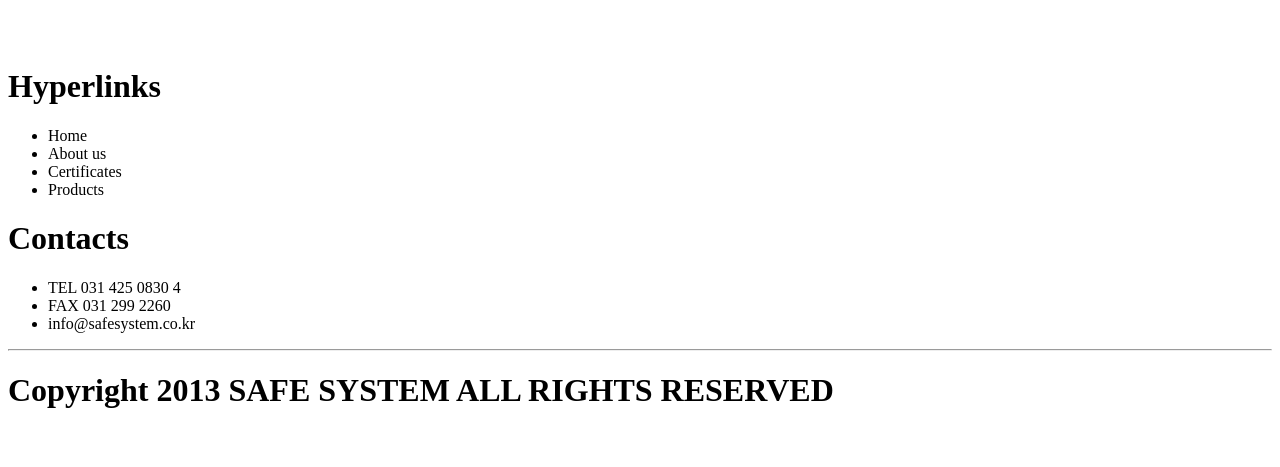
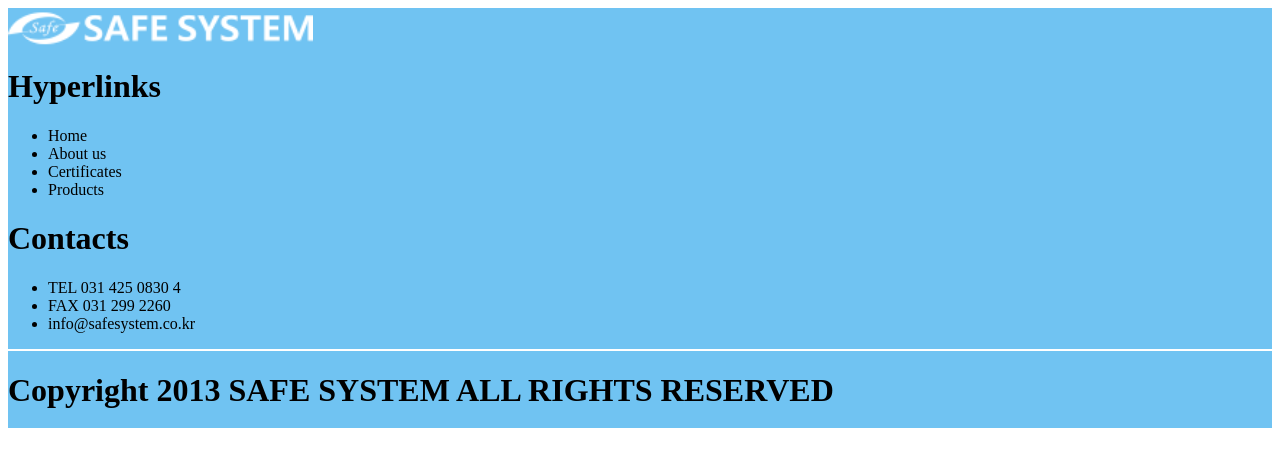
Before and after one commit to jabezlim/safehome, a CodeIgniter app: the page made by application/views/footer.php in a window 1280 px wide; the page is wider, and only the part inside the window is pictured. Shown: the top 467 px of that part. Run offline with CodeIgniter, Linux system fonts and the light colour scheme.

Commit message:
minor changes to footer

```diff
--- a/application/views/footer.php
+++ b/application/views/footer.php
@@ -1,7 +1,7 @@
 <?php defined('BASEPATH') or exit('No direct script access allowed'); ?>
     <!-- FOOTER -->
     <link rel="stylesheet" href="stylesheet/footer.css">
-    <div class="footer">
+    <footer class="footer">
       <img src="images/productspage/SafeSystem Logo.png" />
       <div class="Table">
         <h1>Hyperlinks</h1>
@@ -22,7 +22,7 @@
       </div>
       <hr class="footer_HR">
       <h1 class="CopyrightNote">Copyright 2013 SAFE SYSTEM ALL RIGHTS RESERVED</h1>
-    </div>
+  </footer>
 </body>
 
 </html>
--- a/stylesheet/footer.css
+++ b/stylesheet/footer.css
@@ -2,8 +2,17 @@
     position: relative;
     width:100%;
     height:420px;
+    background-color: #70C3F2;
 }
 .footer img{
+    position: relative;
     width: 305px;
     height: 39px;
 }
+.Table{
+
+}
+.footer_HR{
+    width: 1750px;
+    border: 1px solid #FFFFFF;
+}
```
Also changed, not shown: stylesheet/products.css (+0 -17 lines).
